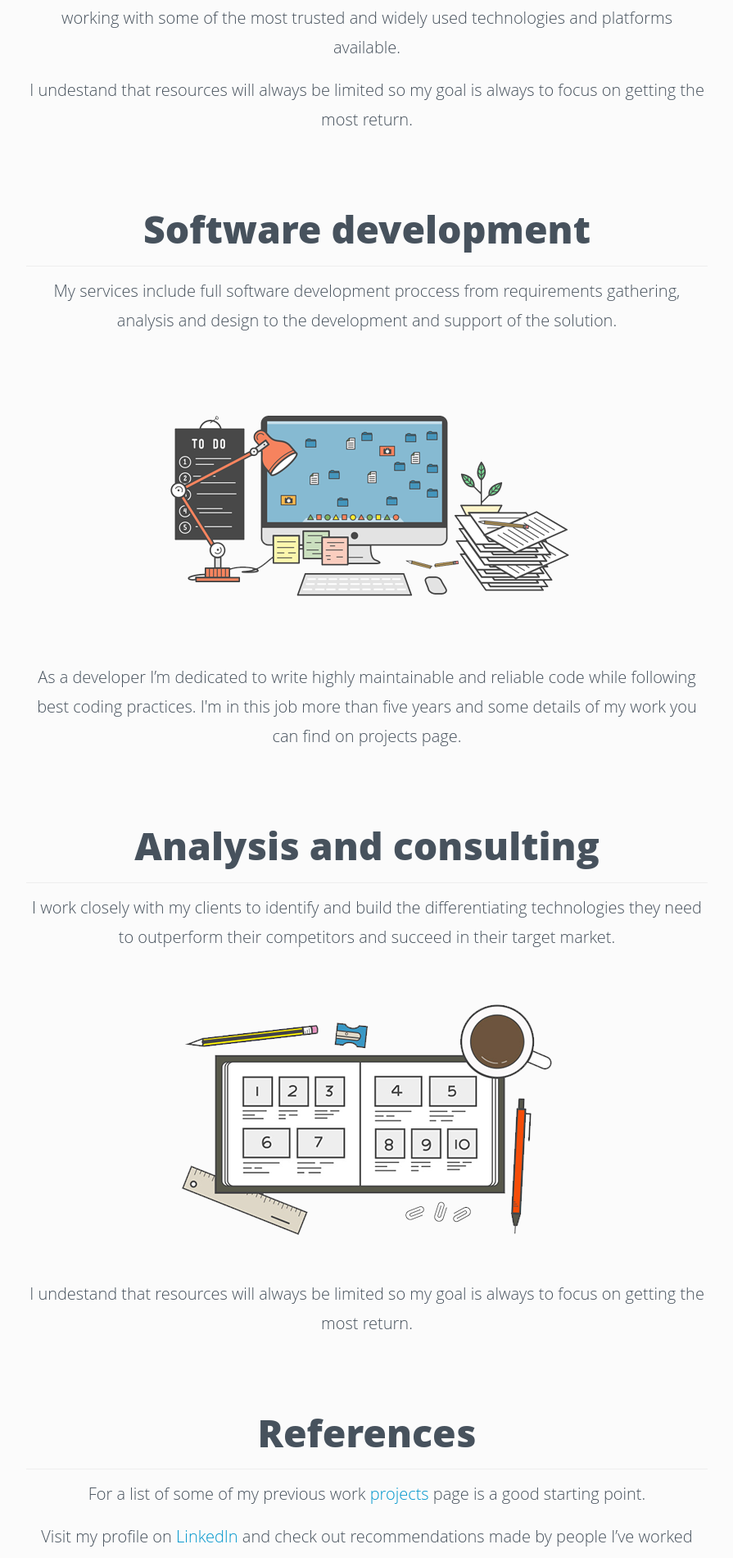
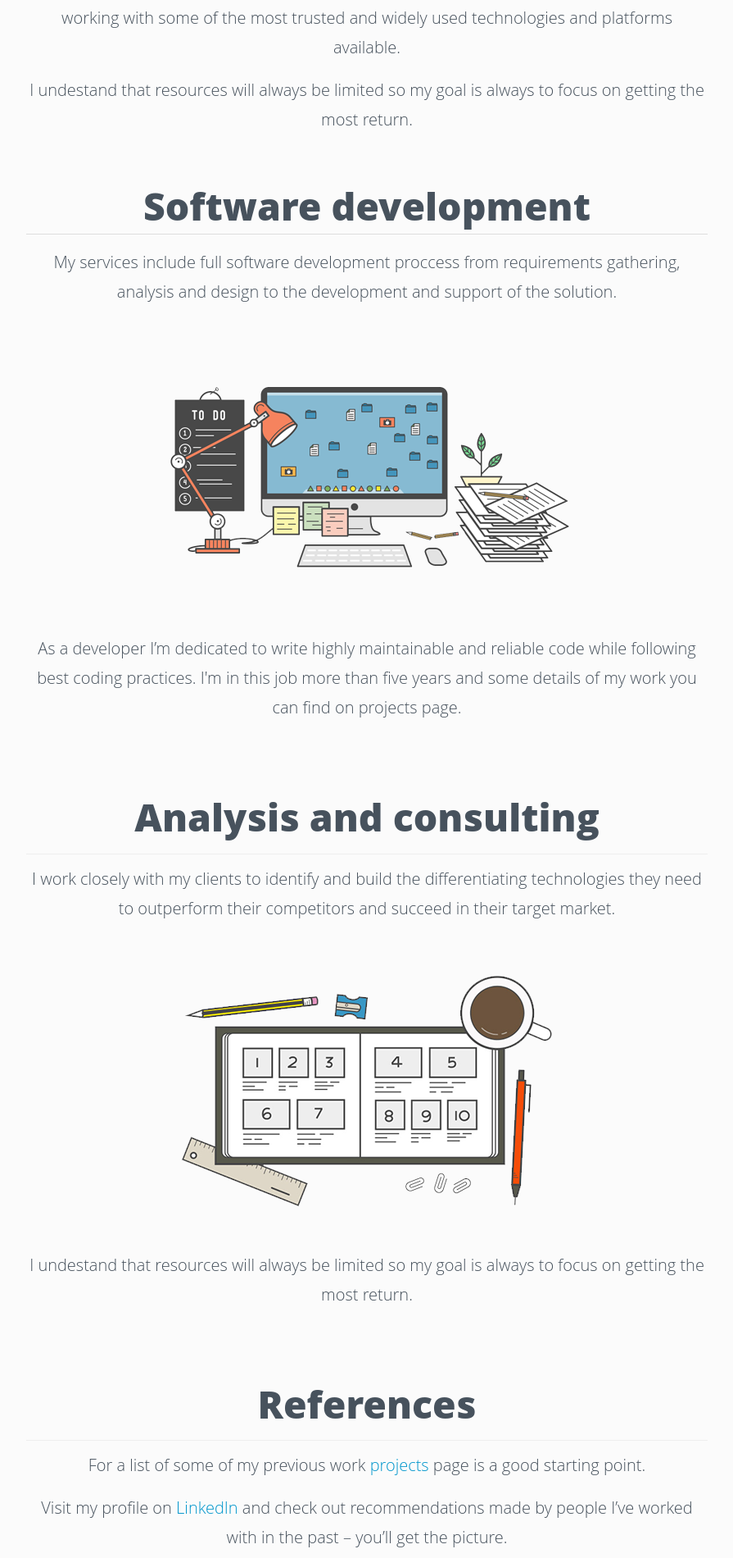
Before and after one commit to marsicdev/marsicdev.github.io, a Jekyll site: the page built from hireme.html, in a window 1280 px wide. Shown: the part 796-2696 px from the top of the page at 82% size, without its empty margins (192-1087 px from the left). Built offline with Jekyll 4.4.1, drawn with Linux system fonts in a browser that asks for light colours; nearby versions of some CDN libraries; Markdown is read by kramdown in place of the engine named in the settings.

Commit message:
Fixing css

```diff
--- a/hireme.html
+++ b/hireme.html
@@ -9,6 +9,15 @@ permalink: /hire-me/
 <h5 style="text-align: center;">Important thing to notice is that I have a full time job but occasionally I take freelance projects that I find interesting to work on.</h5>
 <hr> -->
 
+<style media="screen">
+    .h2-title {
+        margin-top: 60px;
+        text-align: center;
+        padding-bottom: 5px;
+        border-bottom: 1px solid #ddd;
+    }
+</style>
+
 <img src="/images/hireme-top.png" alt="Hire me" />
 
 <h2 style="text-align: center;">Expertise</h2>
@@ -18,9 +27,8 @@ permalink: /hire-me/
     <p>I undestand that resources will always be limited so my goal is always to focus on getting the most return.</p>
 </div>
 
-<br><br><br>
-<h2 style="text-align: center;">Software development</h2>
-<hr>
+<h2 class="h2-title">Software development</h2>
+
 <div style="text-align: center;">
     <p>My services include full software development proccess from requirements gathering, analysis and design to the development and support of the solution.</p>
 
```
